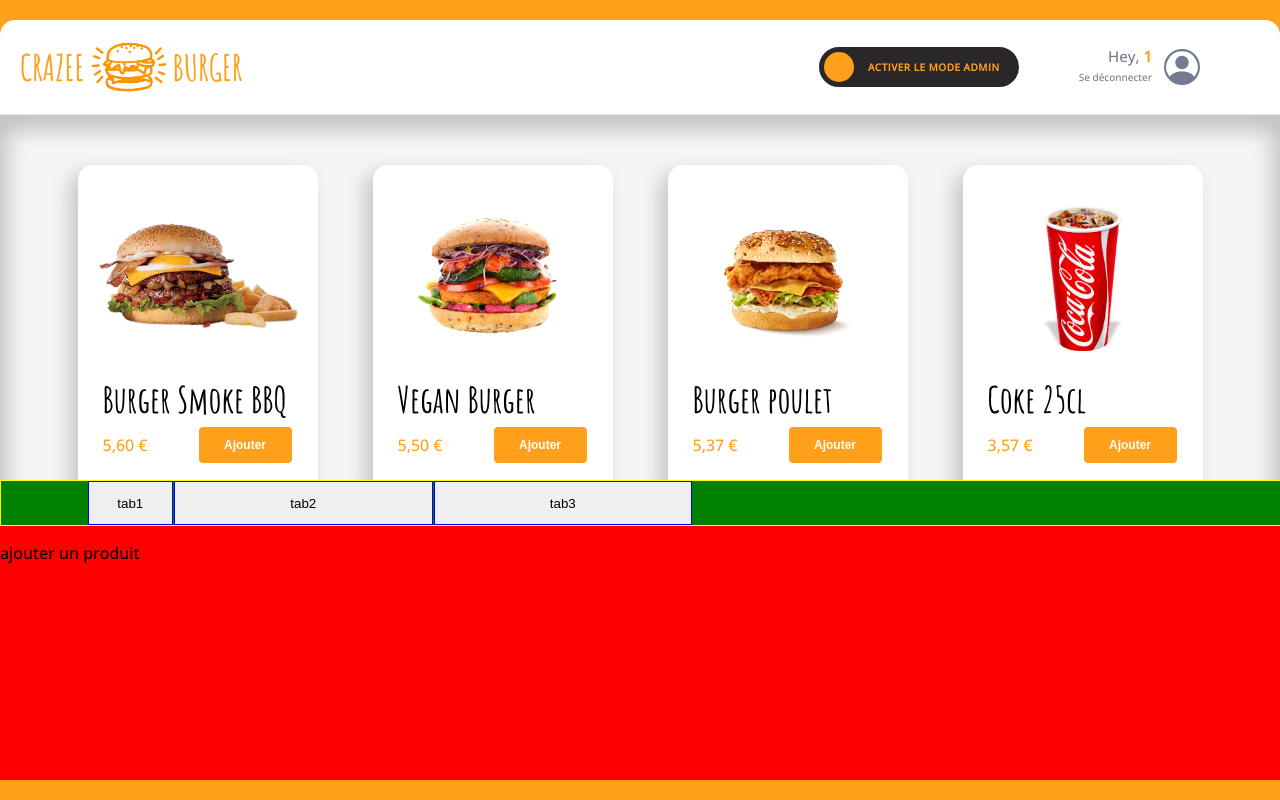
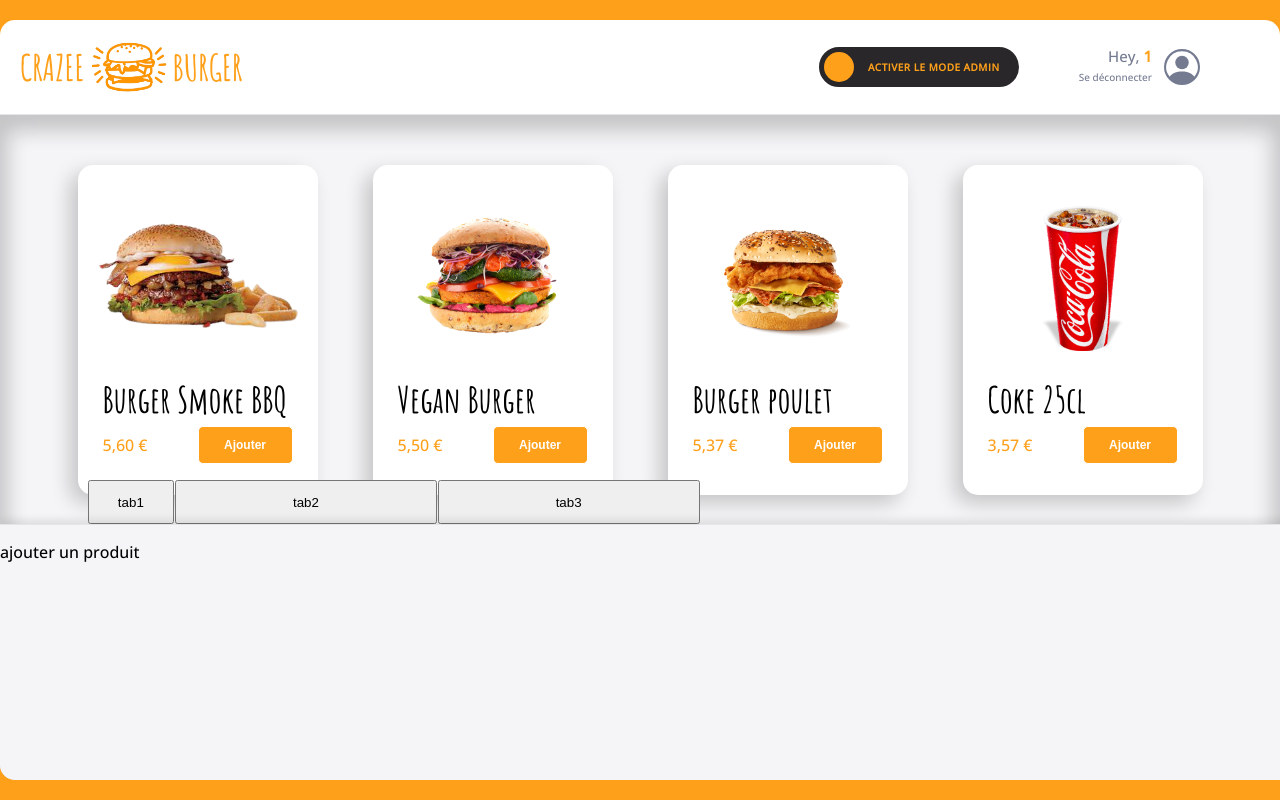
Before and after one commit to Ovgodd/crazee-burger, a React (Create React App) app: page /order/1 in a window 1280 px wide. Shown: the top 800 px of the page. Built offline with nearby package versions, Linux system fonts and the light colour scheme; grey boxes are pictures that could not be loaded.

Commit message:
💄 F07: MENU > ADMIN > begin css theme for adminpanel

```diff
--- a/src/components/pages/order/Main/AdminPanel.js
+++ b/src/components/pages/order/Main/AdminPanel.js
@@ -10,39 +10,45 @@ export default function AdminPanel() {
         <button className="tab2">tab2</button>
         <button className="tab3">tab3</button>
       </div>
-      <p>ajouter un produit</p>
+      <div className="add-product">
+        <p>ajouter un produit</p>
+      </div>
     </AdminPanelStyled>
   );
 }
 
 const AdminPanelStyled = styled.div`
-  background: red;
   position: absolute;
   height: 300px;
-  width: 1385px;
+  width: 1400px;
   bottom: 20px;
   border-bottom-left-radius: ${theme.borderRadius.extraRound};
   border-bottom-right-radius: ${theme.borderRadius.extraRound};
+  box-sizing: border-box;
+  overflow: hidden;
+  .add-product {
+    background: ${theme.colors.background_white};
+    position: absolute;
+    height: 300px;
+    width: 1400px;
+    border-top: 1px solid #e4e5e9;
+    box-shadow: 0px -6px 8px -2px rgba(0, 0, 0, 0.1);
+  }
   .tab-container {
-    background: green;
     display: grid;
     grid-gap: 1px;
     grid-template-columns: repeat(16, 1fr);
-    border: 1px solid yellow;
     height: 44px;
 
     .tab1 {
-      border: 1px solid blue;
       grid-column-start: 2;
       grid-column-end: 3;
     }
     .tab2 {
-      border: 1px solid blue;
       grid-column-start: 3;
       grid-column-end: 6;
     }
     .tab3 {
-      border: 1px solid blue;
       grid-column-start: 6;
       grid-column-end: 9;
     }
--- a/src/components/pages/order/Main/Menu.js
+++ b/src/components/pages/order/Main/Menu.js
@@ -18,11 +18,11 @@ export default function Menu() {
           price={formatPrice(price)}
         />
       ))}
-      <AdminPanel />
     </MenuStyled>
   );
 }
 const MenuStyled = styled.div`
+  height: 100%;
   justify-items: center;
   display: grid;
   padding: 50px 50px 150px;
```
